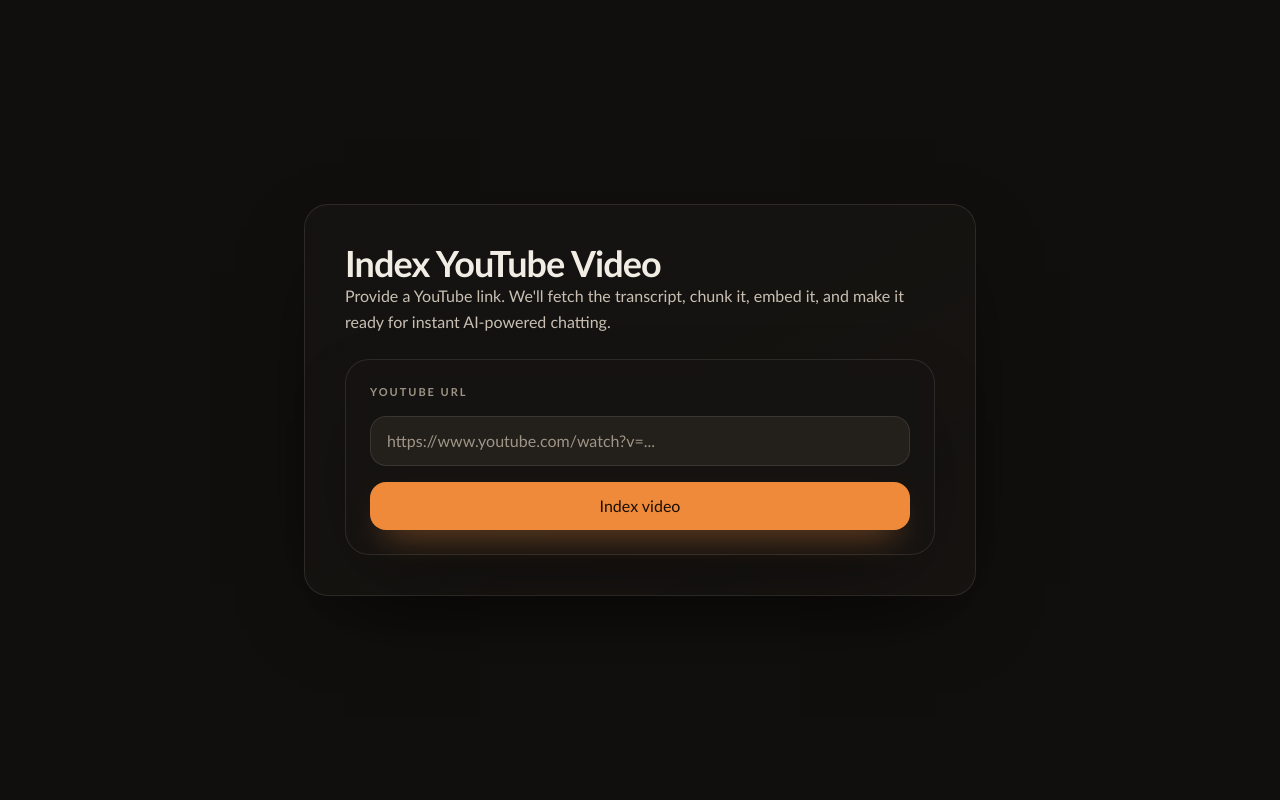
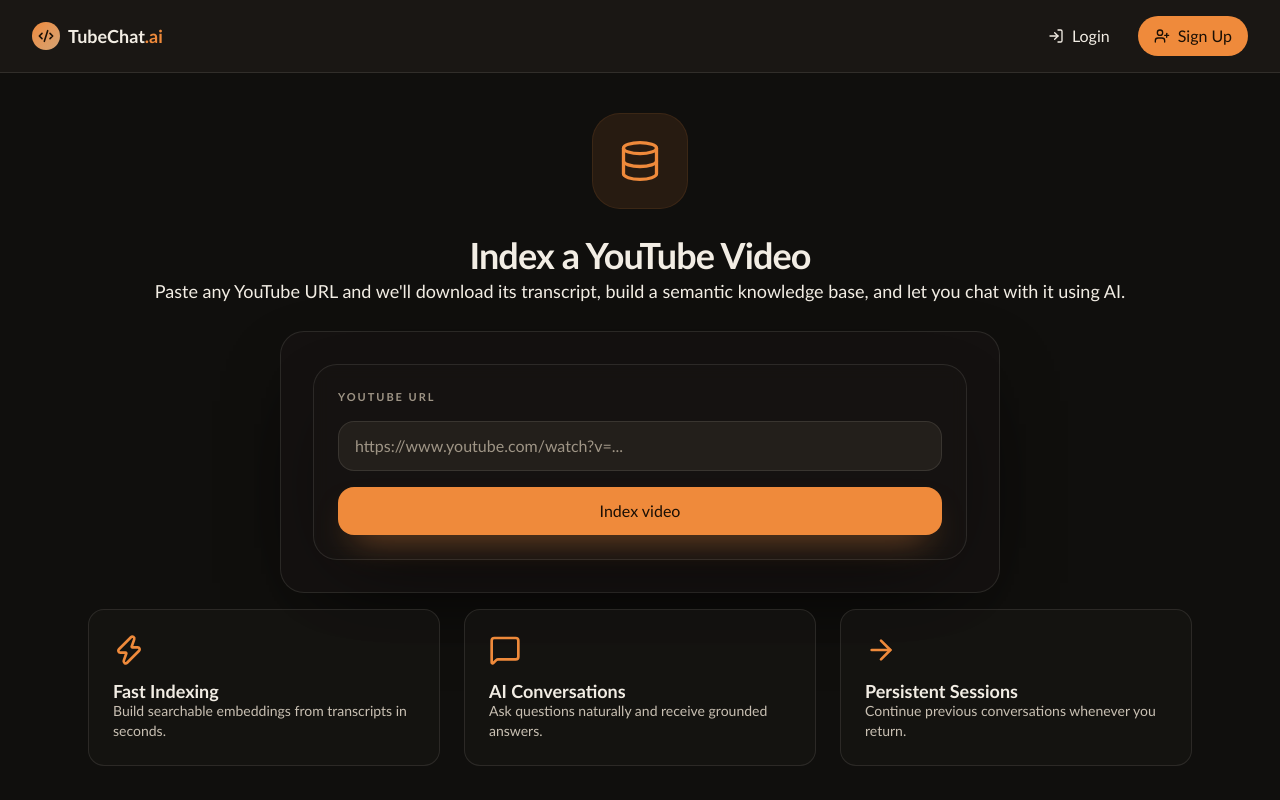
Before and after one commit to suleman-badar/TubeChat-Web, a React (Vite) app in the folder client/: page /video/index in a window 1280 px wide. Built offline with nearby package versions, Linux system fonts and the light colour scheme; no server answers.

Commit message:
redesign index page

```diff
--- a/client/src/pages/IndexPage.jsx
+++ b/client/src/pages/IndexPage.jsx
@@ -1,65 +1,156 @@
-import { useState } from 'react'
-import { useForm } from 'react-hook-form'
-import { IndexForm } from '../components/IndexForm'
-import { indexVideo } from '../services/api'
+import { useState } from "react";
+import { useForm } from "react-hook-form";
+import { useNavigate, Link } from "react-router-dom";
+import {
+  Home,
+  MessageSquare,
+  LogIn,
+  UserPlus,
+  Sparkles,
+  Database,
+  Zap,
+  ArrowRight,
+  Code2,
+} from "lucide-react";
+
+import { IndexForm } from "../components/IndexForm";
+import { indexVideo } from "../services/api";
+import { useAuth } from "../contexts/AppContext";
 
 function formatError(error) {
   if (error.response?.data?.detail) {
     return error.response.data.detail;
   }
   if (error instanceof Error) {
-    return error.message
+    return error.message;
   }
-  return 'Something went wrong. Please try again.'
+  return "Something went wrong. Please try again.";
 }
 
-export function IndexPage({ navigate }) {
-  const [isLoading, setIsLoading] = useState(false)
-  const [apiError, setApiError] = useState('')
-  const [result, setResult] = useState(null)
+export function IndexPage() {
+  const navigate = useNavigate();
+  const { user } = useAuth();
 
-  const { register, handleSubmit, formState: { errors }, reset } = useForm({
+  const [isLoading, setIsLoading] = useState(false);
+  const [apiError, setApiError] = useState("");
+  const [result, setResult] = useState(null);
+
+  const {
+    register,
+    handleSubmit,
+    formState: { errors },
+    reset,
+  } = useForm({
     defaultValues: {
-      videoUrl: '',
+      videoUrl: "",
     },
-  })
+  });
 
-  const onSubmit = async ({ videoUrl }) => {
-    setIsLoading(true)
-    setApiError('')
-    setResult(null)
+  async function onSubmit({ videoUrl }) {
+    setIsLoading(true);
+    setApiError("");
+    setResult(null);
 
     try {
-      const data = await indexVideo(videoUrl)
-      // console.log('Index video response:', data)
+      const data = await indexVideo(videoUrl);
 
       if (data?.youtube_id) {
-        setResult({ youtubeId: data.youtube_id, message: 'Video indexed successfully. Redirecting...' })
-        reset()
-        // Wait a short moment so they see the success state
+        setResult({
+          youtubeId: data.youtube_id,
+          message: "Video indexed successfully. Redirecting...",
+        });
+
+        reset();
+
         setTimeout(() => {
-          navigate(`/chat?youtube_id=${encodeURIComponent(data.youtube_id)}`)
-        }, 1200)
-        return
+          navigate(`/chat?youtube_id=${encodeURIComponent(data.youtube_id)}`);
+        }, 1200);
+
+        return;
       }
 
-      setResult({ youtubeId: '', message: 'Video indexed, but no youtube_id was returned.' })
-    } catch (caughtError) {
-      setApiError(formatError(caughtError))
+      setResult({
+        youtubeId: "",
+        message: "Video indexed successfully.",
+      });
+    } catch (err) {
+      setApiError(formatError(err));
     } finally {
-      setIsLoading(false)
+      setIsLoading(false);
     }
   }
 
   return (
-    <div className="flex h-full w-full overflow-y-auto items-center justify-center bg-tc-bg px-4 py-6 text-tc-text sm:px-6 lg:px-8">
-      <div className="w-full max-w-2xl rounded-3xl border border-tc-border bg-gradient-to-br from-tc-surface/95 via-tc-surface to-tc-bg-2/90 p-6 shadow-[0_28px_90px_-40px_rgba(0,0,0,0.9)] sm:p-8 lg:p-10">
-        <div className="mb-6 space-y-3">
-          <h2 className="text-3xl font-semibold tracking-tight text-tc-text sm:text-4xl">Index YouTube Video</h2>
-          <p className="max-w-2xl text-sm leading-relaxed text-tc-muted sm:text-base">
-            Provide a YouTube link. We'll fetch the transcript, chunk it, embed it, and make it ready for instant AI-powered chatting.
+    <div className="min-h-screen bg-tc-bg text-tc-text">
+      {/* Header */}
+      <header className="sticky top-0 z-50 border-b border-tc-border bg-tc-bg-3/90 backdrop-blur-md">
+        <div className="flex h-[72px] w-full items-center justify-between px-8">
+          <button
+            onClick={() => navigate("/")}
+            className="flex items-center gap-2"
+          >
+            <span className="flex h-7 w-7 items-center justify-center rounded-lg bg-gradient-to-br from-tc-accent to-tc-accent-2 text-[#1a0f05]">
+              <Code2 className="h-4 w-4" strokeWidth={2.4} />
+            </span>
+
+            <div>
+              <h1 className="text-lg font-semibold">
+                TubeChat<span className="text-tc-accent">.ai</span>
+              </h1>
+            </div>
+          </button>
+
+          <div className="flex items-center gap-3">
+
+            {user ? (
+              <div className="rounded-full border border-tc-border bg-tc-surface px-5 py-2 text-sm font-medium shadow-sm">
+                {user.email}
+              </div>
+            ) : (
+              <>
+                <Link
+                  to="/login"
+                  className="flex items-center gap-2 rounded-xl px-4 py-2 hover:bg-tc-surface"
+                >
+                  <LogIn className="h-4 w-4" />
+                  Login
+                </Link>
+
+                <Link
+                  to="/register"
+                  className="flex items-center gap-2 rounded-xl bg-tc-accent px-4 py-2 text-[#1a0f05]"
+                >
+                  <UserPlus className="h-4 w-4" />
+                  Sign Up
+                </Link>
+              </>
+            )}
+          </div>
+        </div>
+      </header>
+
+      {/* Hero */}
+      <section className="mx-auto max-w-5xl px-6 pt-10 pb-6 text-center">
+
+        <div className="mx-auto mb-7 flex h-24 w-24 items-center justify-center rounded-[28px] bg-tc-accent/10 border border-tc-accent/10 text-tc-accent">
+          <Database className="h-11 w-11" strokeWidth={1.8} />
+        </div>
+
+        <h3 className="mx-auto font-bold tracking-tight leading-tight lg:text-4xl">
+          Index a YouTube Video
+        </h3>
+
+        <p className="mx-auto mt-6 text-lg leading-8 text`">
+          Paste any YouTube URL and we'll download its transcript, build a semantic knowledge base, and let you chat with it using AI.
         </p>
-        </div>
+
+      </section>
+
+      {/* Index Card */}
+
+      <section className="mx-auto max-w-3xl px-6">
+
+        <div className="rounded-3xl border border-tc-border bg-tc-surface/80 p-8 shadow-[0_30px_90px_-40px_rgba(0,0,0,0.9)]">
 
           <IndexForm
             register={register}
@@ -69,7 +160,46 @@
             apiError={apiError}
             result={result}
           />
+
         </div>
+
+      </section>
+
+      {/* Features */}
+
+      <section className="mx-auto my-4 grid max-w-6xl gap-6 px-6 pb-16 md:grid-cols-3">
+
+        <div className="rounded-2xl border border-tc-border bg-tc-surface p-6">
+          <Zap className="mb-4 h-8 w-8 text-tc-accent" />
+          <h3 className="text-lg font-semibold">
+            Fast Indexing
+          </h3>
+          <p className="mt-2 text-sm text-tc-muted">
+            Build searchable embeddings from transcripts in seconds.
+          </p>
         </div>
-  )
+
+        <div className="rounded-2xl border border-tc-border bg-tc-surface p-6">
+          <MessageSquare className="mb-4 h-8 w-8 text-tc-accent" />
+          <h3 className="text-lg font-semibold">
+            AI Conversations
+          </h3>
+          <p className="mt-2 text-sm text-tc-muted">
+            Ask questions naturally and receive grounded answers.
+          </p>
+        </div>
+
+        <div className="rounded-2xl border border-tc-border bg-tc-surface p-6">
+          <ArrowRight className="mb-4 h-8 w-8 text-tc-accent" />
+          <h3 className="text-lg font-semibold">
+            Persistent Sessions
+          </h3>
+          <p className="mt-2 text-sm text-tc-muted">
+            Continue previous conversations whenever you return.
+          </p>
+        </div>
+
+      </section>
+    </div>
+  );
 }
```
Lines whose indentation alone changed are shown as unchanged.
